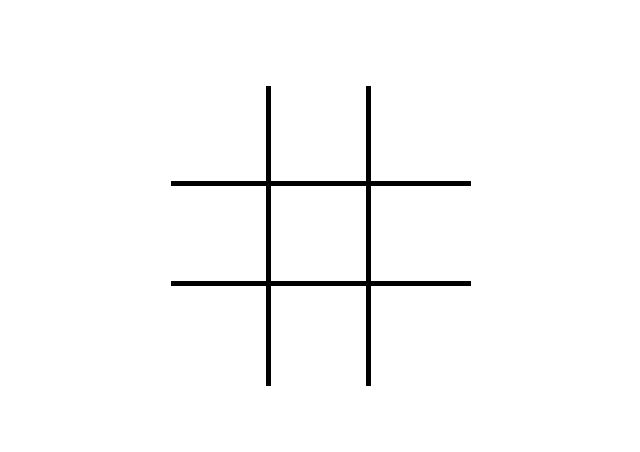
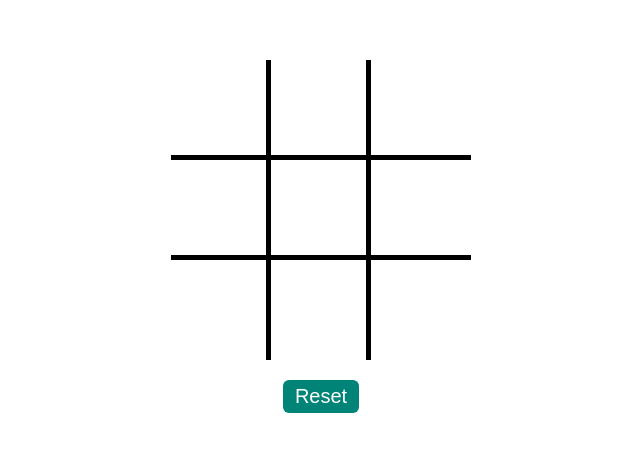
Before and after one commit to LiaoYingKai/socket_game, a React app: page / in a window 1280 px wide. Shown: the part 164-616 px from the top of the page, without its empty margins (319-959 px from the left). Built offline with nearby package versions, Linux system fonts and the light colour scheme.

Commit message:
add reset button which can init checkboard

```diff
--- a/src/layout/index.js
+++ b/src/layout/index.js
@@ -1,6 +1,7 @@
-import React, { useState, } from 'react';
+import React, { useState, useEffect } from 'react';
 import PropTypes from 'prop-types';
 import Checkerboard from '../components/checkerboard';
+import Button from '../components/button';
 import { PlayEnums } from '../enums';
 import '@babel/polyfill';
 import './style.scss';
@@ -18,13 +19,16 @@ function Layout() {
 	const [checkerboard, setCheckerboard] = useState(initCheckerboard);
 	const [play, setPlay] = useState(PLAY_1);
 
-	async function _handelClick(rowIndex, columnIndex) {
+	function resetCheckerboard() {
+		setCheckerboard(initCheckerboard);
+	}
+
+	function _handelClick(rowIndex, columnIndex) {
 		if (checkerboard[rowIndex][columnIndex]) return;
-		checkerboard[rowIndex][columnIndex] = play;
-		await setCheckerboard(Array.from(checkerboard));
-		console.log(PLAY_1, _handleJudgeVictory(PLAY_1));
-		console.log(PLAY_2, _handleJudgeVictory(PLAY_2));
+		const newCheckerboard = checkerboard.map(row => row.map(item => item));
 
+		newCheckerboard[rowIndex][columnIndex] = play;
+		setCheckerboard(newCheckerboard);
 		_handleChangePlay();
 	}
 
@@ -39,6 +43,7 @@ function Layout() {
 	function _handleJudgeVictory(play) {
 		let isWin = false;
 
+		// console.table(checkerboard)
 		checkerboard.forEach((row , index) => {
 			// row win
 			if (row.every(item => item === play)) {
@@ -62,12 +67,21 @@ function Layout() {
 		return isWin;
 	}
 
+	useEffect(() => {
+		console.log(PLAY_1, _handleJudgeVictory(PLAY_1));
+		console.log(PLAY_2, _handleJudgeVictory(PLAY_2));
+	});
+
 	return (
 		<div className="layout">
 			<Checkerboard
 				checkerboard={checkerboard}
 				onClick={_handelClick}
 			/>
+			<Button
+				className="reset-button"
+				onClick={resetCheckerboard}
+			> Reset </Button>
 		</div>
 	);
 }
--- a/src/layout/style.scss
+++ b/src/layout/style.scss
@@ -8,4 +8,9 @@ body, html {
 	display: flex;
 	justify-content: center;
 	align-items: center;
+	flex-direction: column;
+
+	.reset-button {
+		margin-top: 20px;
+	}
 }
```
